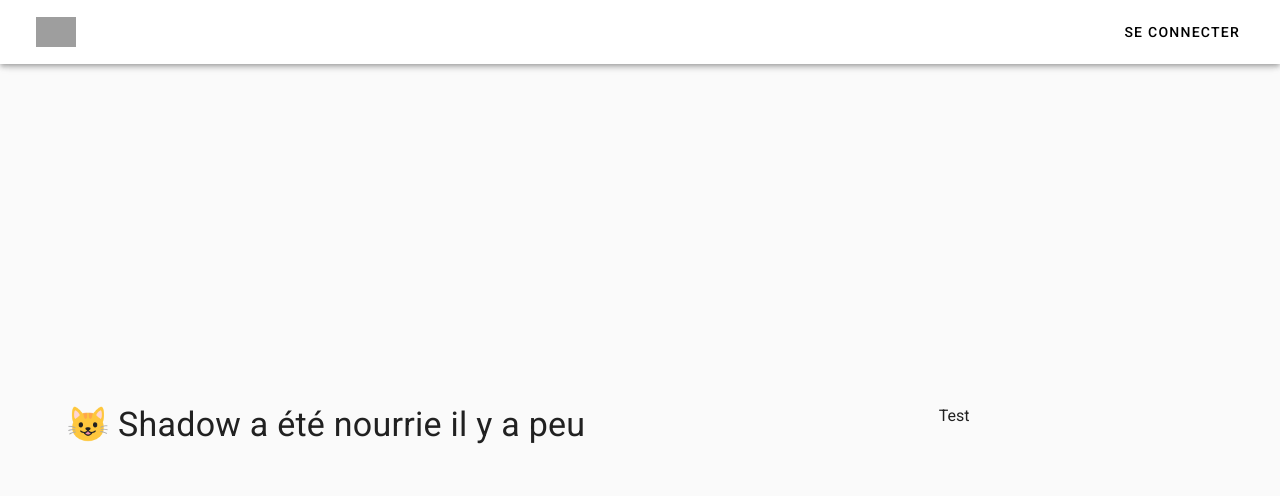
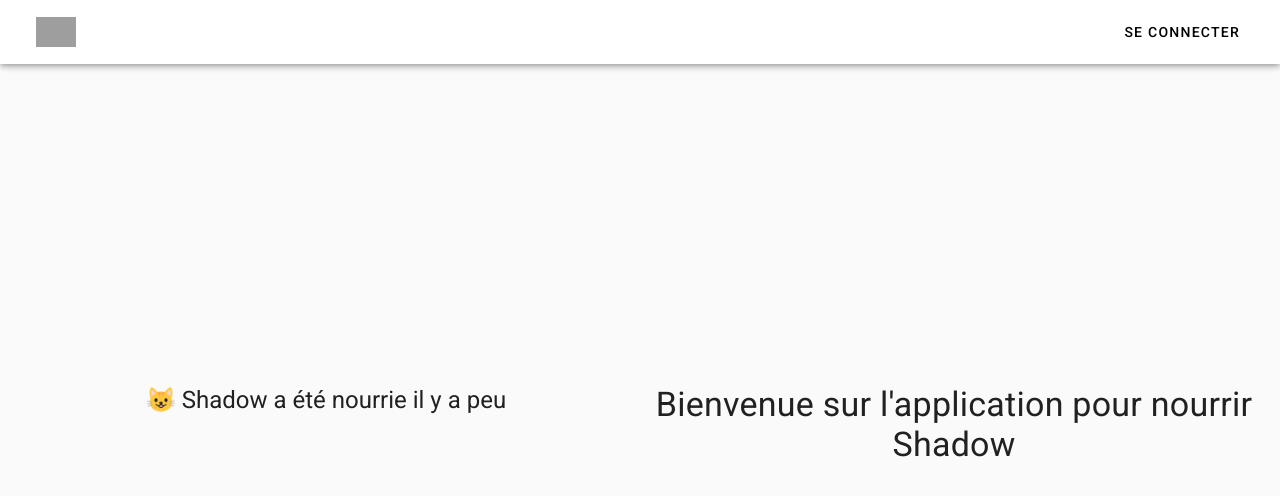
Before and after one commit to CauquilM/hungryshadow, a Vue app: page /connection in a window 1280 px wide. Shown: the top 496 px of the page. Built offline with nearby package versions, Linux system fonts and the light colour scheme; grey boxes are pictures that could not be loaded.

Commit message:
add pdf and improve text sizes

```diff
--- a/src/App.vue
+++ b/src/App.vue
@@ -26,10 +26,11 @@
       <v-container fluid class="grey lighten-5 fill-height">
         <v-row no-gutters class="justify-content">
           <v-col cols="6">
-            <DisplayHungerComponent  class="text-center"/>
+            <DisplayHungerComponent class="text-center" />
           </v-col>
-          <v-col cols="6"  class="text-center">
-            <p >Test</p>
+          <v-col cols="6" class="text-center">
+            <p v-if="isConnected">Connecté</p>
+            <p v-else class="text-lg-h4">Bienvenue sur l'application pour nourrir Shadow</p>
           </v-col>
         </v-row>
       </v-container>
@@ -39,12 +40,12 @@
 </template>
 
 <script>
-import DisplayHungerComponent from './components/DisplayHungerComponent.vue';
+import DisplayHungerComponent from "./components/DisplayHungerComponent.vue";
 export default {
-    name: "App",
-    data: () => ({
-    //
-    }),
-    components: { DisplayHungerComponent }
+  name: "App",
+  data: () => ({
+    isConnected: false,
+  }),
+  components: { DisplayHungerComponent },
 };
 </script>
--- a/src/components/DisplayHungerComponent.vue
+++ b/src/components/DisplayHungerComponent.vue
@@ -1,5 +1,5 @@
 <template>
-  <p class="text-lg-h4" v-if="!isHungry">😺 Shadow a été nourrie il y a peu</p>
+  <p class="text-lg-h5" v-if="!isHungry">😺 Shadow a été nourrie il y a peu</p>
   <p v-else>😾 Shadow peut avoir faim</p>
 </template>
 <script>
```
Also changed, not shown: 1 other file (tests, documents, lock files or other folders).
